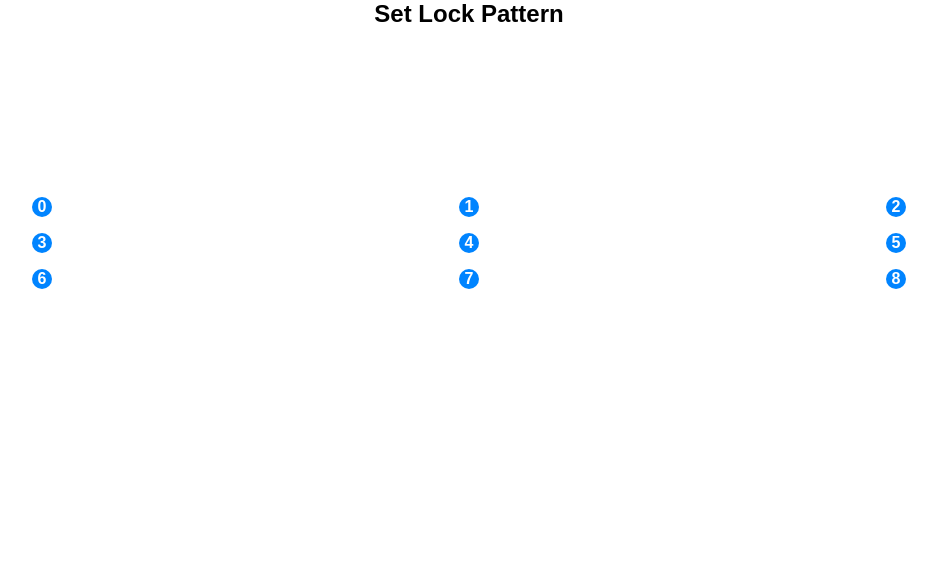
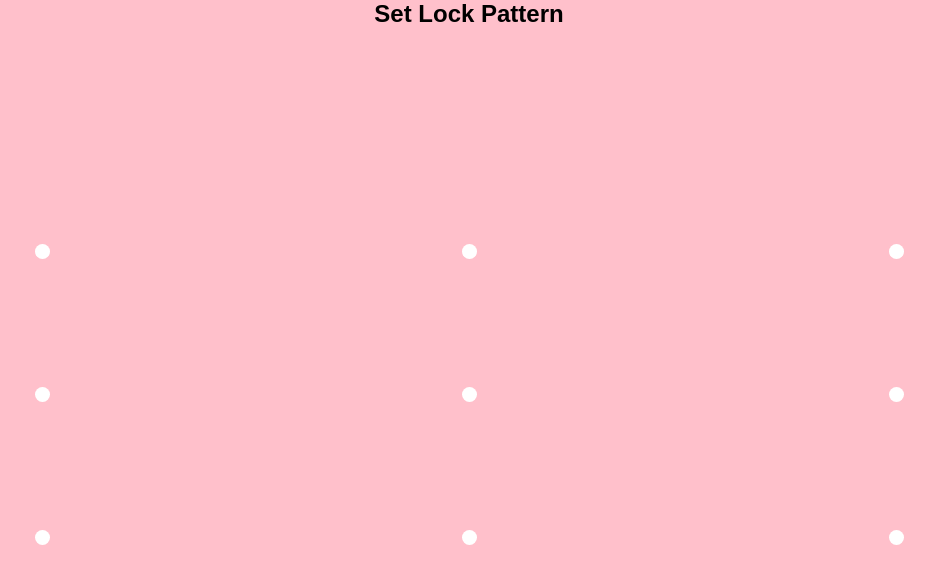
Before and after one commit to lrussosys/lockscreen-app, an Angular app: page /set-lockscreen in a window 1280 px wide. Shown: the top 584 px of the page, without its empty margins (171-1108 px from the left). Built offline with nearby package versions, Linux system fonts and the light colour scheme.

Commit message:
hover
hover

```diff
--- a/src/app/pages/set-lockscreen/set-lockscreen.component.css
+++ b/src/app/pages/set-lockscreen/set-lockscreen.component.css
@@ -1,17 +1,37 @@
 .title {
-    text-align: center;
+  text-align: center;
+  margin-bottom: 12rem;
 }
 
 .dot {
+  display: flex;
+  justify-content: center;
+  align-items: center;
+
   border-radius: 50%;
-  background-color: rgb(0, 132, 255);
-  width: 20px;
-  height: 20px;
-  color: white;
+  background-color: rgba(255, 255, 255, 0);
+  width: 30px;
+  height: 30px;
+  color: black;
+  font-weight: bold;
+  border: 2px solid transparent;
+}
+.dotRow {
+  padding: 1rem;
+  height: 100%;
   display: flex;
+  flex-direction: column;
+  justify-content: space-between;
   align-items: center;
-  justify-content:center;
-  font-weight: bold;
+}
+.innerDot {
+  background-color: white;
+  border-radius: 50%;
+  width: 15px;
+  height: 15px;
+}
+.dot:hover {
+  border: 2px solid white;
 }
 
 .dots-wrapper {
@@ -23,7 +43,3 @@
   justify-items: center;
   height: 60%;
 }
-
-.dots-wrapper div {
-    margin-bottom: 1rem;
-}
--- a/src/app/pages/set-lockscreen/set-lockscreen.component.html
+++ b/src/app/pages/set-lockscreen/set-lockscreen.component.html
@@ -4,11 +4,11 @@
   (touchstart)="onClick($event, 'start')"
   (touchmove)="onClick($event, 'move')"
   (touchend)="onClick($event, 'end')"
-
 >
-  <div *ngFor="let dot of dots">
-    <div *ngFor="let d of dot" class="dot">
-      {{ d }}
+  <div *ngFor="let dot of dots" class="dotRow">
+    <div *ngFor="let d of dot" class="dot" #dot>
+      <div class="innerDot"></div>
+      <!-- {{ d }} -->
     </div>
     <br />
   </div>
--- a/src/app/pages/set-lockscreen/set-lockscreen.component.ts
+++ b/src/app/pages/set-lockscreen/set-lockscreen.component.ts
@@ -1,12 +1,22 @@
-import { Component, OnInit } from '@angular/core';
+import {
+  AfterViewInit,
+  Component,
+  ElementRef,
+  OnInit,
+  QueryList,
+  ViewChild,
+  ViewChildren,
+} from '@angular/core';
 
 @Component({
   selector: 'app-set-lockscreen',
   templateUrl: './set-lockscreen.component.html',
   styleUrls: ['./set-lockscreen.component.css'],
 })
-export class SetLockscreenComponent implements OnInit {
+export class SetLockscreenComponent implements OnInit, AfterViewInit {
   constructor() {}
+  @ViewChildren('dot') dot!: QueryList<ElementRef>;
+  dotsLocation: any[] = [];
 
   //   dots = [
   //     { id: 0, valid: false },
@@ -26,18 +36,24 @@ export class SetLockscreenComponent implements OnInit {
     [2, 5, 8],
   ];
 
-// Stile grafico per hover sui dot
-// Rifare CSS per rendere le aree intorno ai div ben visibili
-// Salvare all'interno della matrice le coordinate, la larghezza e l'altezza dei dot
-// Durante il touchmove verificare che le coordinate dell'evento siano comprese nell'area di almeno uno dei nove dot calcolati in precedenza
-// Verificata la condizione precedente, salvare all'interno di un array la sequenza risultante (seq max: max 6 dot)
+  // Stile grafico per hover sui dot
+  // Rifare CSS per rendere le aree intorno ai div ben visibili
+  // Salvare all'interno della matrice le coordinate, la larghezza e l'altezza dei dot
+  // Durante il touchmove verificare che le coordinate dell'evento siano comprese nell'area di almeno uno dei nove dot calcolati in precedenza
+  // Verificata la condizione precedente, salvare all'interno di un array la sequenza risultante (seq max: max 6 dot)
 
   ngOnInit(): void {}
+  ngAfterViewInit(): void {
+    console.log(this.dot);
+    for (var directive of this.dot) {
+      console.log(directive.nativeElement.getBoundingClientRect());
+      this.dotsLocation.push(directive.nativeElement.getBoundingClientRect());
+    }
+    console.log(this.dotsLocation);
+  }
 
   onClick(e: any, type: string) {
     // console.log(e.target);
     console.log(type, e.touches.item(0));
-
   }
-
 }
--- a/src/styles.css
+++ b/src/styles.css
@@ -1,11 +1,16 @@
 /* You can add global styles to this file, and also import other style files */
 * {
-    padding: 0;
-    margin: 0;
-    box-sizing: border-box;
-    font-family: sans-serif;
+  padding: 0;
+  margin: 0;
+  box-sizing: border-box;
+  font-family: sans-serif;
 }
 
-html, body {
-    height: 100vh;
+html,
+body {
+  height: 100vh;
 }
+
+body {
+  background-color: pink;
+}
```
